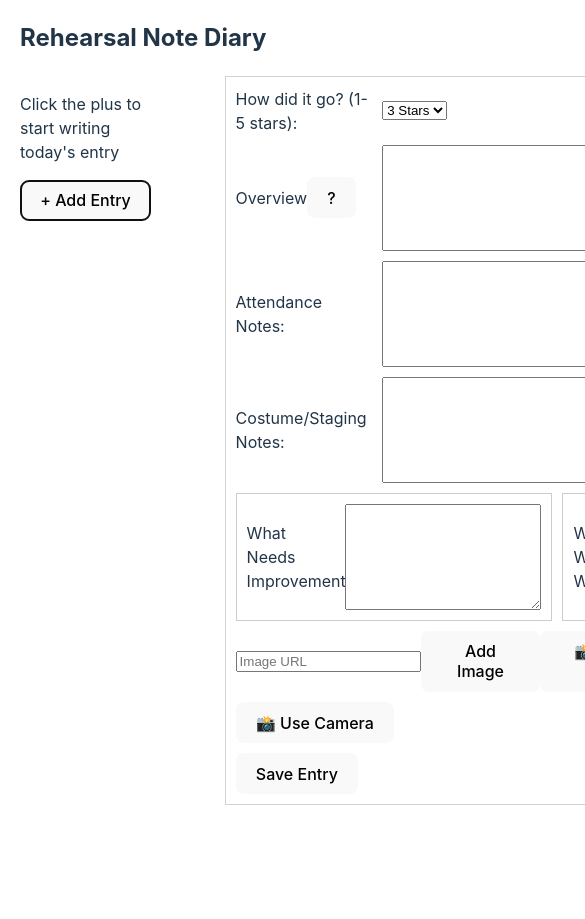
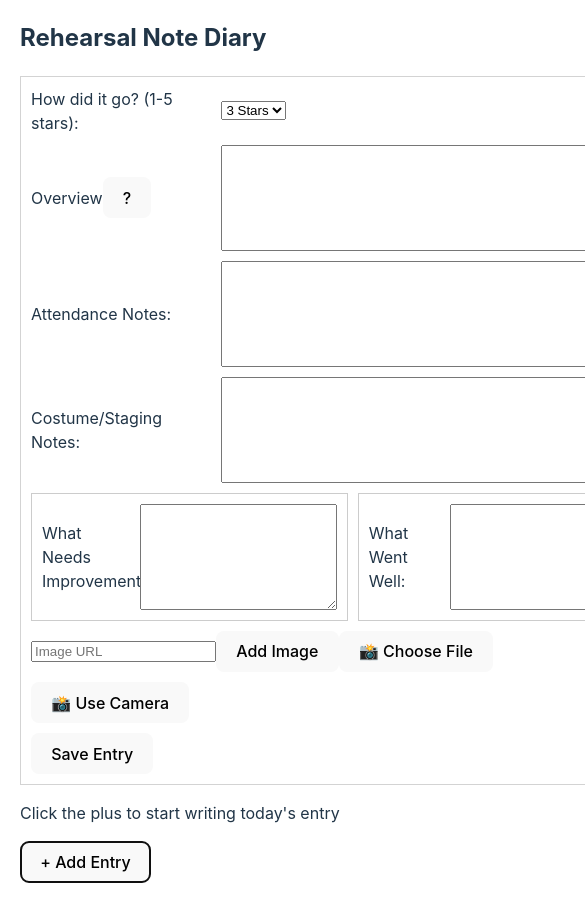
Before and after one commit to boblete/rehearsal-notebook, a React (Vite) app: page / in a window 390 px wide. Both pictures are taken after a click on the button "+ Add Entry". Shown: the top 919 px of the page, 585 px wide, since content can reach past the window. Before the commit the page ends 844 px from the top, so only its background shows below. Built offline with nearby package versions, Linux system fonts and the light colour scheme.

Commit message:
diary form fixes

```diff
--- a/src/App.css
+++ b/src/App.css
@@ -29,6 +29,7 @@
 .app-container {
   display: flex;
   flex-direction: row-reverse; /* Reverse the direction to put dates on the right */
+  justify-content: space-between;
   width: 100%;
 }.top-bar{
   display: block;
@@ -45,6 +46,7 @@
 
 .sidebar {
   width: 30%; /* Adjust the width as needed */
+  position: relative; /* Needed for absolute positioning of the button */
 }
 
 .notebook-entry {
@@ -141,3 +143,40 @@
     width: 70%;
     font-size: 0.9em;
   }
+
+  /* Mobile media queries */
+  @media (max-width: 768px) {
+    .app-container {
+      flex-direction: column; /* Stack sidebar and form vertically */
+      align-items: stretch; /* Stretch children to full width */
+    }
+
+    .sidebar {
+      width: 100%; /* Full width on mobile */
+      margin-bottom: 20px; /* Add some space below the sidebar */
+      /*position: relative; Ensure proper positioning for the collapse button*/
+
+    }
+
+    .entry-area {
+      width: 100%; /* Take full width */
+    }
+
+    .entries{
+        width: 100%;
+    }
+    .sidebar-collapse-button {
+      position: absolute;
+      top: 0;
+      right: 0;
+      background-color: #f0f0f0;
+      border: none;
+      padding: 10px;
+      cursor: pointer;
+      border-radius: 5px;
+    }
+
+    .diary-form {
+        width:100%;
+      }
+  }
```
